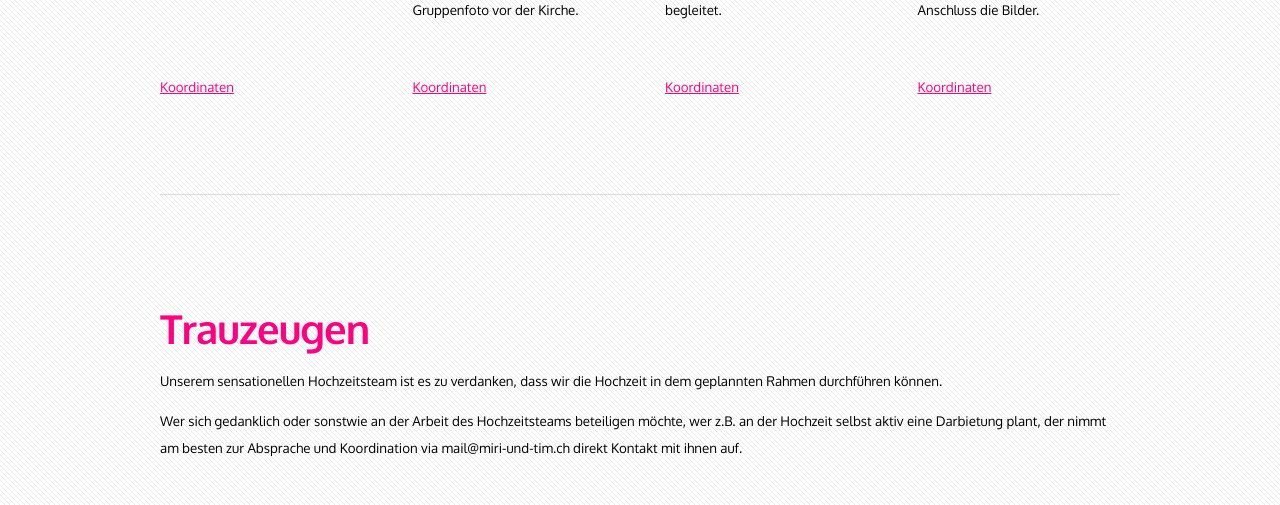
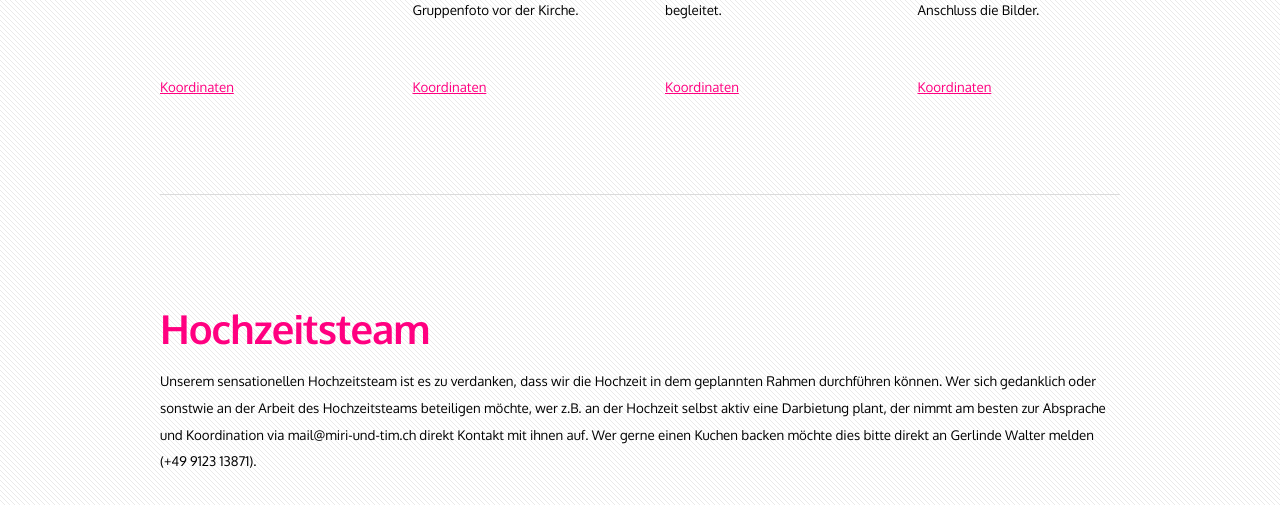
Before and after one commit to greenore/wedding-page, a plain HTML site: page index.html in a window 1280 px wide. Shown: the part 1722-2227 px from the top of the page. Drawn offline with nearby package versions, Linux system fonts and the light colour scheme; some packages are replaced by stand-ins of ours.

Commit message:
add hochzeitskuchen

```diff
--- a/index.html
+++ b/index.html
@@ -52,7 +52,7 @@
                 <ul>
                     <li><a href="#willkommen">Willkommen</a></li>
                     <li><a href="#hochzeit">Hochzeit</a></li>
-                    <li><a href="#trauzeugen">Trauzeugen</a></li>
+                    <li><a href="#trauzeugen">Hochzeitsteam</a></li>
                     <li><a href="#hotels">Übernachtungen</a></li>
                     <li><a href="#anmeldung">Anmeldung</a></li>
                 </ul>
@@ -169,10 +169,10 @@
                 <div class="12u skel-cell-important">
                     <section id="content">
                         <header>
-                            <h2>Trauzeugen</h2>
+                            <h2>Hochzeitsteam</h2>
                         </header>
-                        <p>Unserem sensationellen Hochzeitsteam ist es zu verdanken, dass wir die Hochzeit in dem geplannten Rahmen durchführen können.</p>
-                        <p>Wer sich gedanklich oder sonstwie an der Arbeit des Hochzeitsteams beteiligen möchte, wer z.B. an der Hochzeit selbst aktiv eine Darbietung plant, der nimmt am besten zur Absprache und Koordination via mail@miri-und-tim.ch direkt Kontakt mit ihnen auf.</p>
+                        <p>Unserem sensationellen Hochzeitsteam ist es zu verdanken, dass wir die Hochzeit in dem geplannten Rahmen durchführen können. Wer sich gedanklich oder sonstwie an der Arbeit des Hochzeitsteams beteiligen möchte, wer z.B. an der Hochzeit selbst aktiv eine Darbietung plant, der nimmt am besten zur Absprache und Koordination via mail@miri-und-tim.ch direkt Kontakt mit ihnen auf. Wer gerne einen Kuchen backen möchte dies bitte direkt an Gerlinde Walter melden (+49 9123 13871).
+                        </p>
                     </section>
                 </div>
             </div>
```
